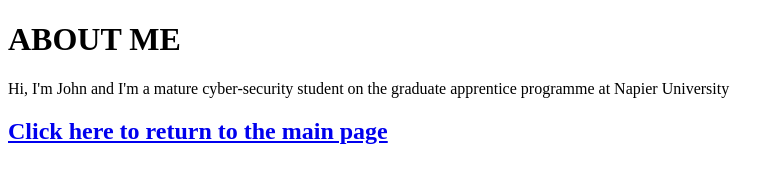
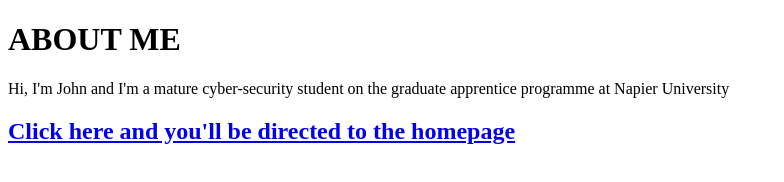
Before and after one commit to JustAnotherMatureStudent/JustAnotherMatureStudent.github.io, a plain HTML site: page index.html in a window 1280 px wide. Shown: the whole page, without its empty margins (0-784 px from the left). Drawn offline with Linux system fonts and the light colour scheme.

Commit message:
Update index.html

```diff
--- a/index.html
+++ b/index.html
@@ -9,7 +9,7 @@
 	<div class="container">
 		<h1>ABOUT ME</h1>
 		<p>Hi, I'm John and I'm a mature cyber-security student on the graduate apprentice programme at Napier University</p>
-		<a href="Homepage.html"><h2>Click here to return to the main page</h2></a>
+		<a href="Homepage.html"><h2>Click here and you'll be directed to the homepage</h2></a>
 	</div>
 </body>
 </html>
```
